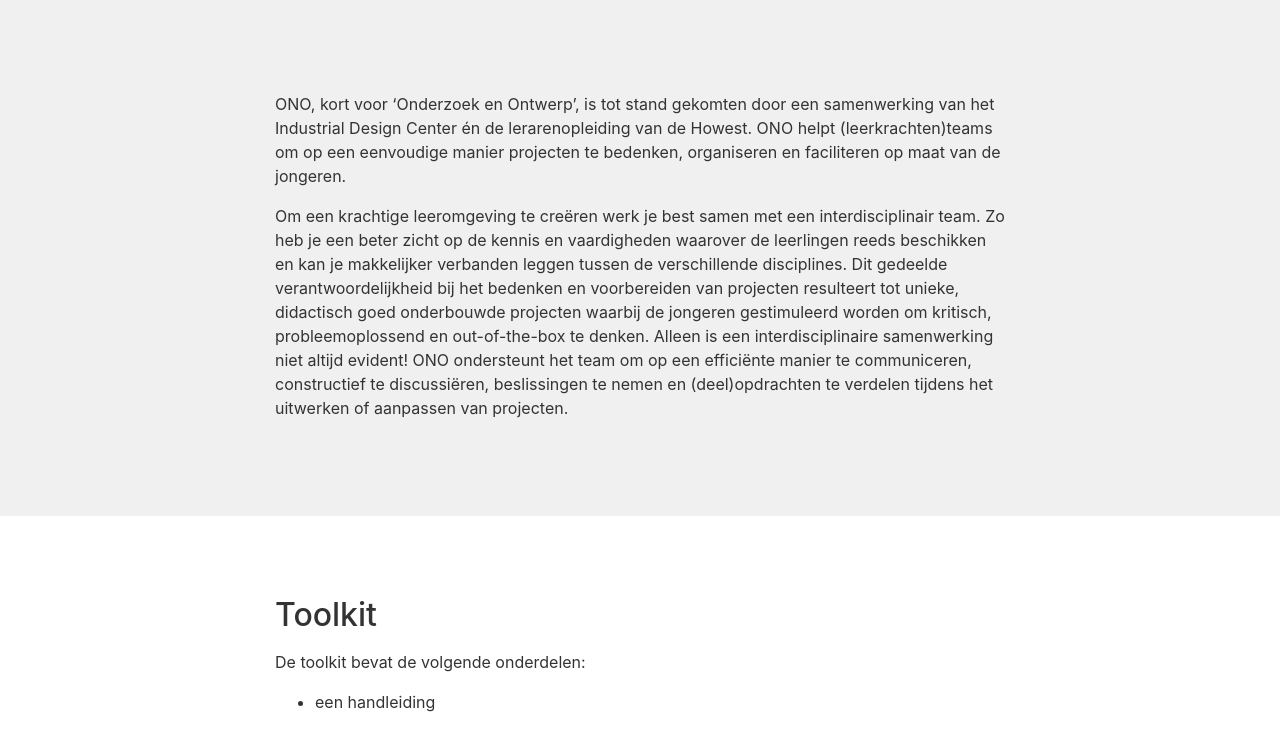
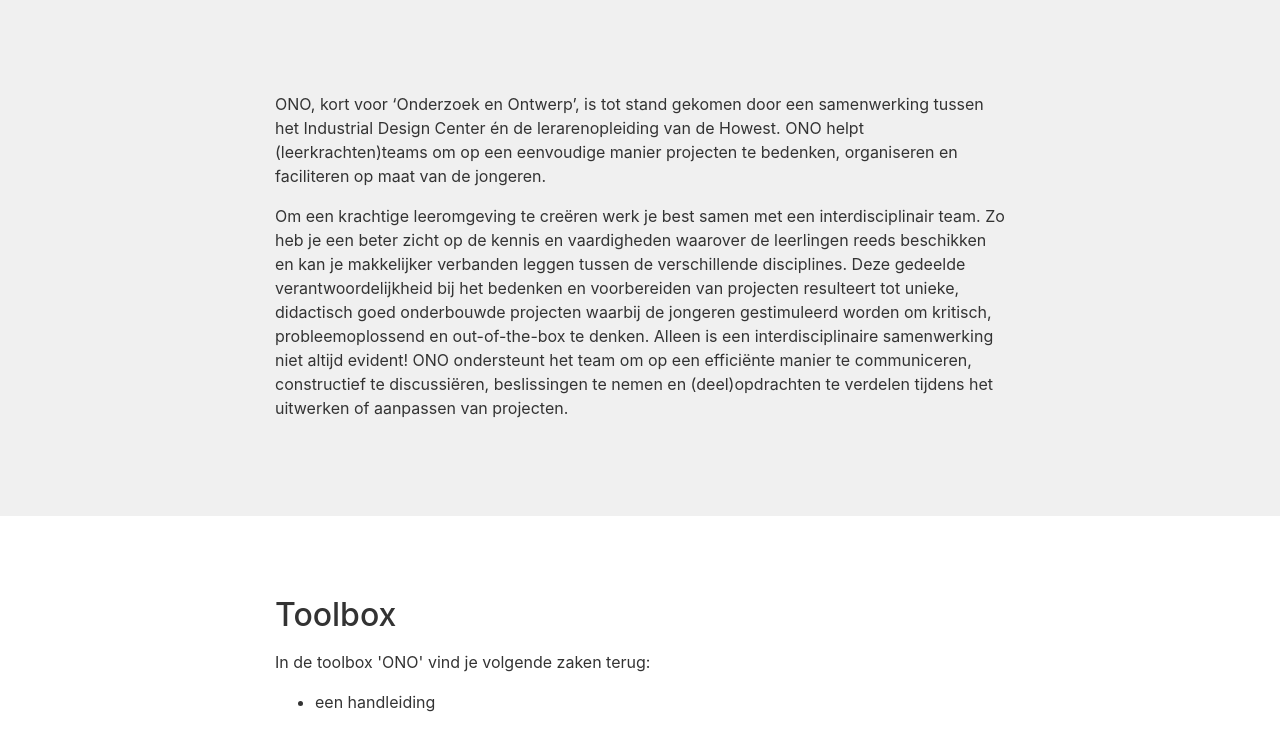
Before and after one commit to adepaepe/ono-trajecten, a Jekyll site: the page built from docs/index.html, in a window 1280 px wide and 900 px high, scrolled down 738 px, cut to the strip 166-900 px from the top of the window. Built offline with Jekyll 4.4.1, drawn with Linux system fonts in a browser that asks for light colours; some of the changed text lies outside the part shown.

Commit message:
Toolkit aangepast naar toolbox

```diff
--- a/docs/index.html
+++ b/docs/index.html
@@ -4,8 +4,8 @@
 navigation:
   - id: about
     title: Over
-  - id: toolkit
-    title: Toolkit
+  - id: toolbox
+    title: Toolbox
   - id: projecten
     title: Voorbeeldprojecten
   - id: workshops
@@ -37,14 +37,14 @@
       <div class="col-lg-8 offset-lg-2 ">
         <h2></h2>
         <p class="lead">
-          <p>ONO, kort voor ‘Onderzoek en Ontwerp’, is tot stand gekomten door een samenwerking van het Industrial Design Center én de
+          <p>ONO, kort voor ‘Onderzoek en Ontwerp’, is tot stand gekomen door een samenwerking tussen het Industrial Design Center én de
           lerarenopleiding van de Howest. ONO helpt (leerkrachten)teams om op
           een eenvoudige manier projecten te bedenken, organiseren en
           faciliteren op maat van de jongeren.</p
           <p>Om een krachtige leeromgeving te creëren werk je best samen met
           een interdisciplinair team. Zo heb je een beter zicht op de kennis en
           vaardigheden waarover de leerlingen reeds beschikken en kan je
-          makkelijker verbanden leggen tussen de verschillende disciplines. Dit
+          makkelijker verbanden leggen tussen de verschillende disciplines. Deze
           gedeelde verantwoordelijkheid bij het bedenken en voorbereiden van projecten
           resulteert tot unieke, didactisch goed onderbouwde projecten waarbij
           de jongeren gestimuleerd worden om kritisch, probleemoplossend en
@@ -59,18 +59,18 @@
   </div>
 </section>
 
-<section id="toolkit">
+<section id="toolbox">
   <div class="container">
     <div class="row">
       <div class="col-lg-8 offset-lg-2">
-        <h2>Toolkit</h2>
-        <p><p>De toolkit bevat de volgende onderdelen:
+        <h2>Toolbox</h2>
+        <p><p>In de toolbox 'ONO' vind je volgende zaken terug:
         <ul><li>een handleiding</ul>
         <ul><li>84 magnetische kaartjes (doel-en actiekaarten), </ul>
         <ul><li>een magnetische musketon die je helpt om na te denken over de mate van autonomie (van begeleid tot zelfstandig),</ul>
         <ul><li>een inspiratieboekje 'technieken',</ul>
         <ul> <li>post-its.</ul></p>
-        <p><p>ONO kan besteld worden via de <a href="https://www.industrialdesigncenter.be/shop" target="_blank">shop </a>van het Industrial Design center.</p>
+        <p><p>De toolbox kan besteld worden via de <a href="https://www.industrialdesigncenter.be/shop" target="_blank">shop </a>van het Industrial Design center.</p>
 
         <hr />
       </div>
@@ -153,7 +153,7 @@
     <div class="row">
       <div class="col-lg-8 offset-lg-2 text-center">
         <h2>ONO digitaal</h2>
-        <p>...</p>
+        <p>Binnen het Praktijkgericht Wetenschappelijk Onderzoek,</p>
         <hr />
       </div>
     </div>
```
